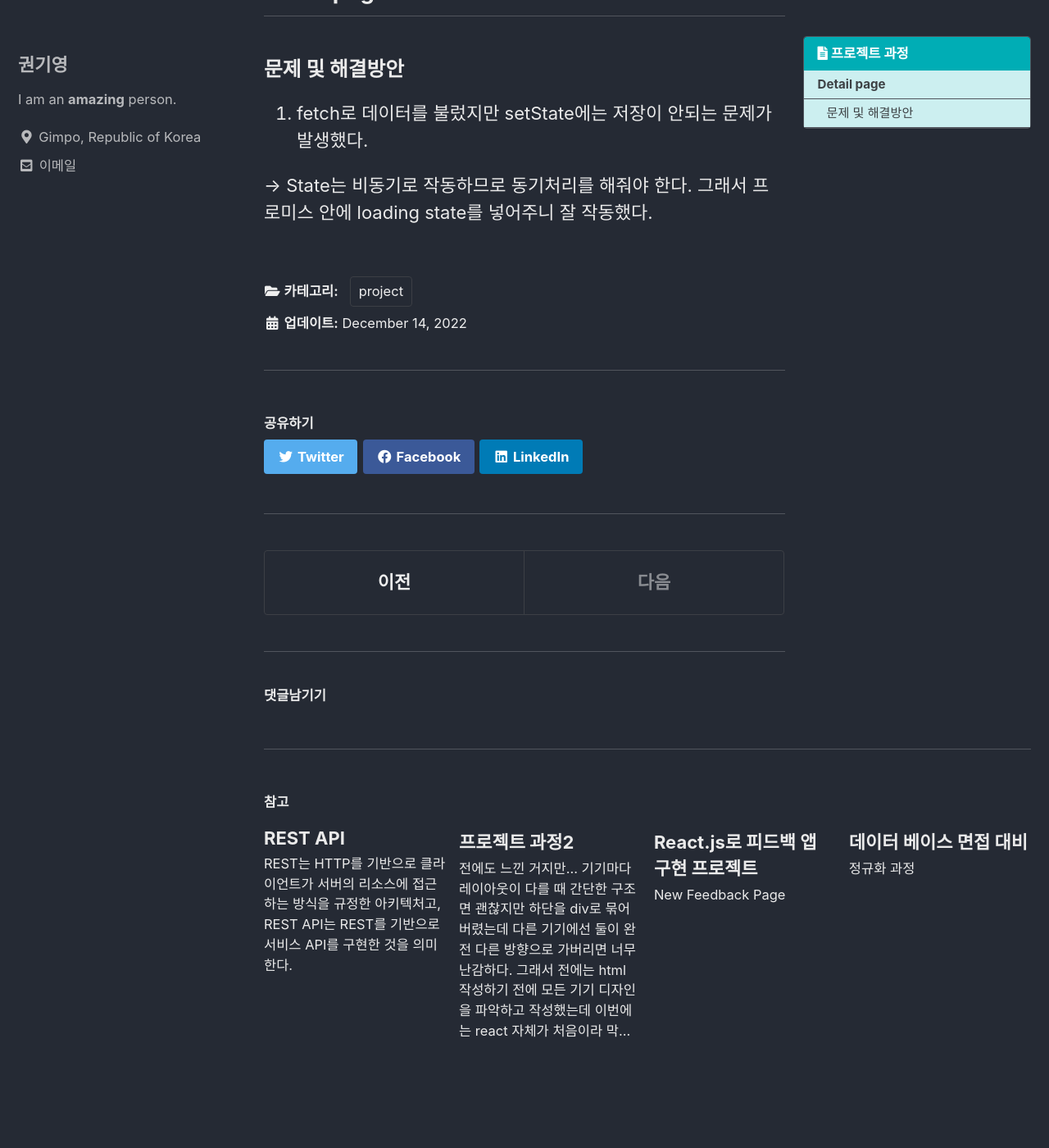
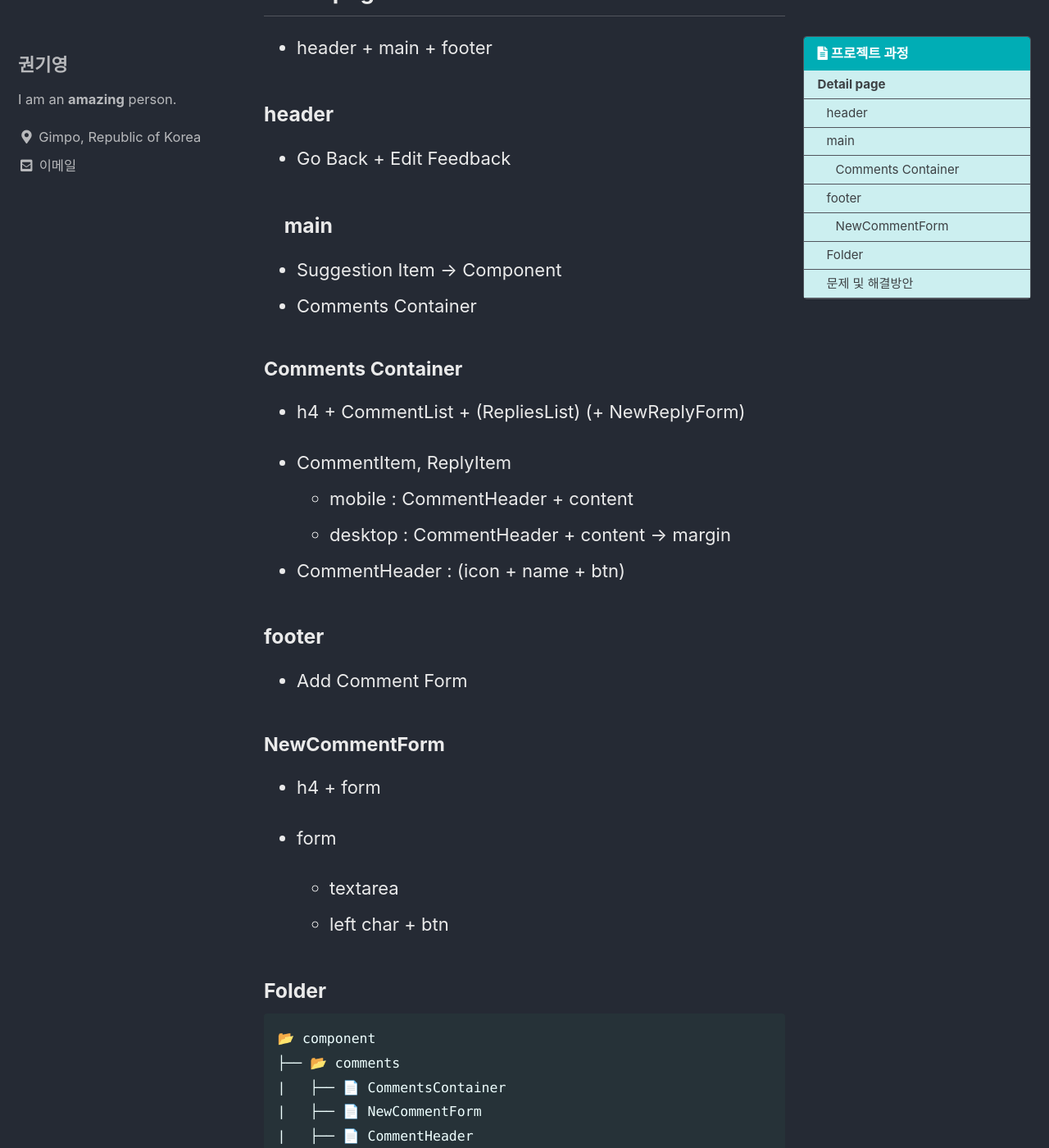
Before and after one commit to jhan117/jhan117.github.io, a Jekyll site: the page built from _posts/2022-12-14-project3.md, in a window 1280 px wide and 1400 px high, scrolled down 245 px. Shown: the whole window at 82% size. Built offline with Jekyll 4.4.1, drawn with Linux system fonts in a browser that asks for light colours; cached includes are drawn as plain includes; comment, search, counter and statistics services are not loaded; some of the changed text lies outside the part shown.

Commit message:
Added posts

````diff
--- a/_posts/2022-12-14-project3.md
+++ b/_posts/2022-12-14-project3.md
@@ -5,10 +5,61 @@ categories:
 toc: true
 toc_label: "프로젝트 과정"
 toc_sticky: true
-last_modified_at: 2022-12-14
+last_modified_at: 2022-12-16
 ---
 
 ## Detail page
+
+- header + main + footer
+
+### header
+
+- Go Back + Edit Feedback
+
+### main
+
+- Suggestion Item → Component
+- Comments Container
+
+#### Comments Container
+
+- h4 + CommentList + (RepliesList) (+ NewReplyForm)
+
+- CommentItem, ReplyItem
+  - mobile : CommentHeader + content
+  - desktop : CommentHeader + content → margin
+- CommentHeader : (icon + name + btn)
+
+### footer
+
+- Add Comment Form
+
+#### NewCommentForm
+
+- h4 + form
+
+- form
+  - textarea
+  - left char + btn
+
+### Folder
+
+```
+📂 component
+├── 📂 comments
+|   ├── 📄 CommentsContainer
+|   ├── 📄 NewCommentForm
+|   ├── 📄 CommentHeader
+|   ├── 📄 CommentList
+|   └── 📄 CommentItem
+└── 📂 replies
+    ├── 📄 NewReplyForm
+    ├── 📄 RepliesList
+    └── 📄 RepliesItem
+└── 📂 ui
+    └── 📂 buttons
+        └── 📄 EditBtn
+```
 
 ### 문제 및 해결방안
 
````
Also changed, not shown: _posts/2022-12-18-project4.md (added, +45 -0 lines).
